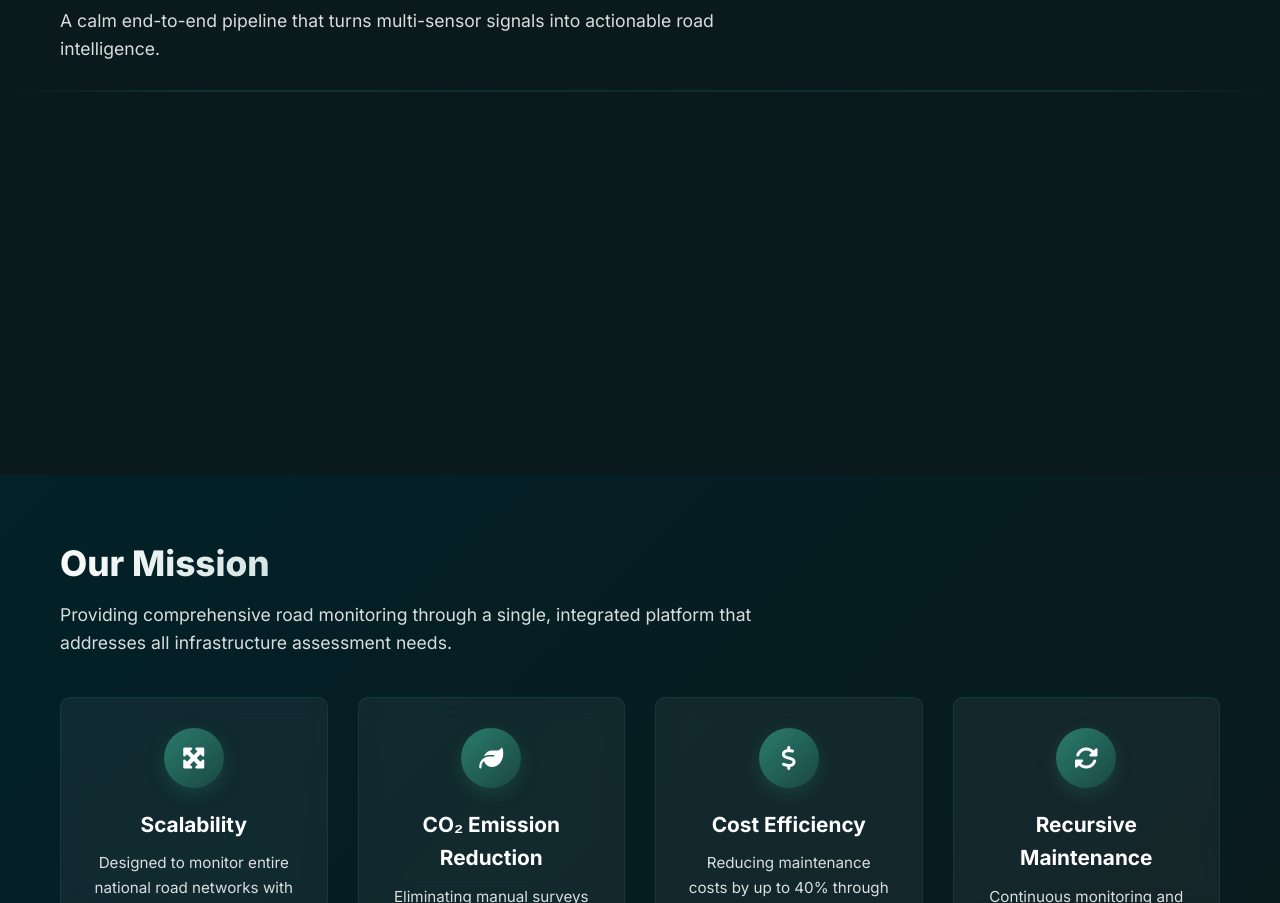
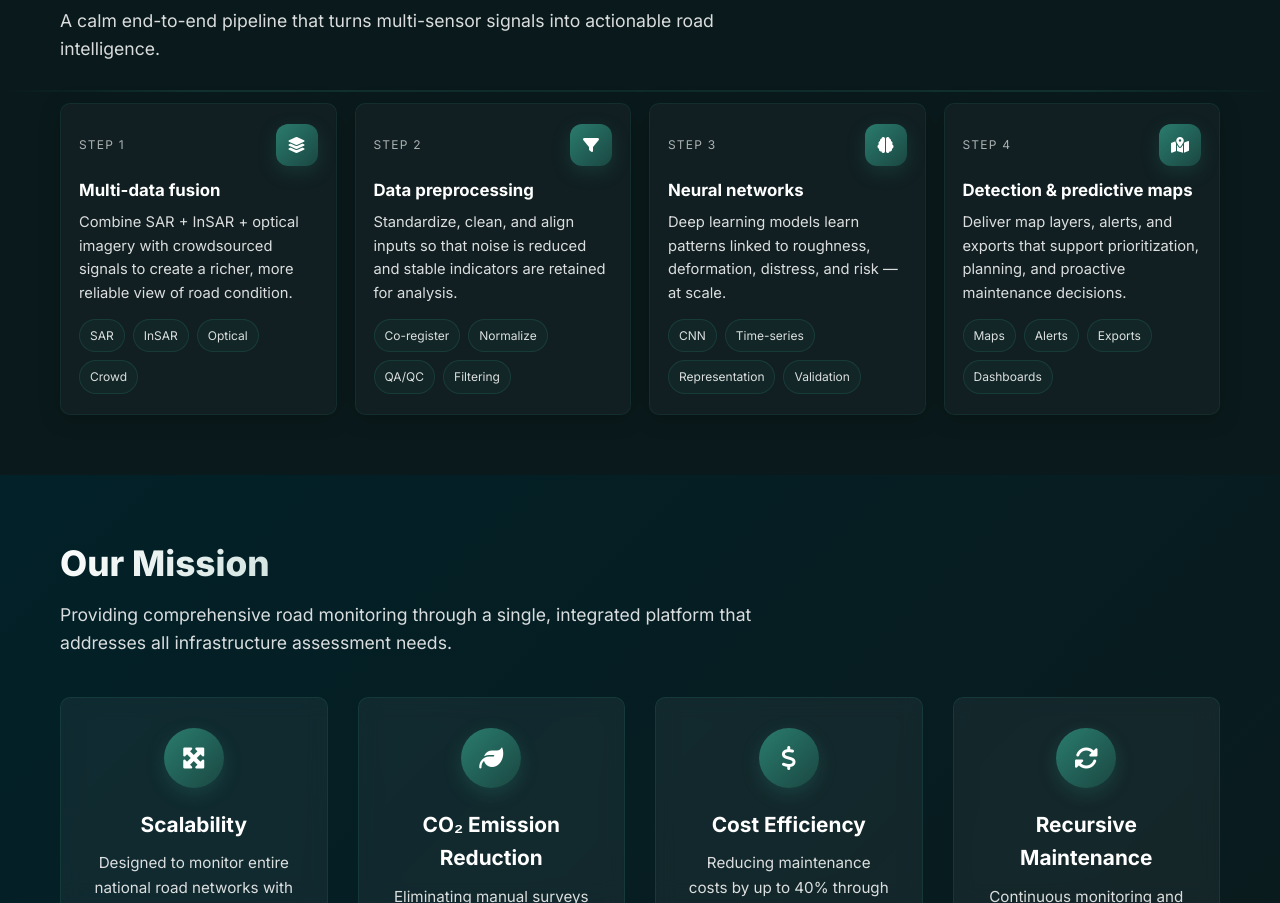
Before and after one commit to bmadhavaraj/WEGtrax_website, a plain HTML site: page index.html in a window 1280 px wide. Shown: the part 2741-3644 px from the top of the page. Drawn offline with Linux system fonts and the light colour scheme.

Commit message:
How it works

```diff
--- a/index.html
+++ b/index.html
@@ -1472,6 +1472,11 @@
     grid-template-columns: 1fr;
   }
 }
+/* TEMP: Make How it Works visible (no JS, no animation) */
+.how-it-works .animate-on-scroll {
+  opacity: 1 !important;
+  transform: none !important;
+}
 
     </style>
 </head>
@@ -1769,7 +1774,7 @@
             </div>
         </section>
 <!-- How It Works Section -->
-<section id="how-it-works">
+<section id="how-it-works" class="how-it-works">
   <div class="container">
     <div class="section-title">
       <h2>How it Works</h2>
```
